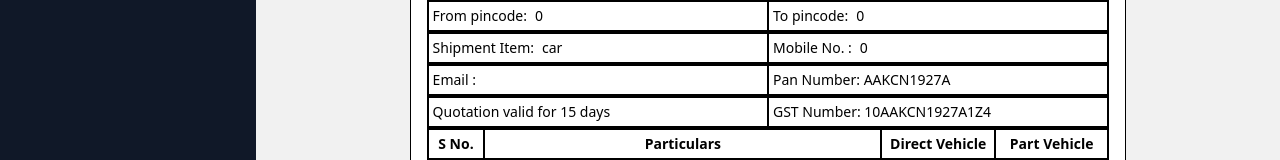
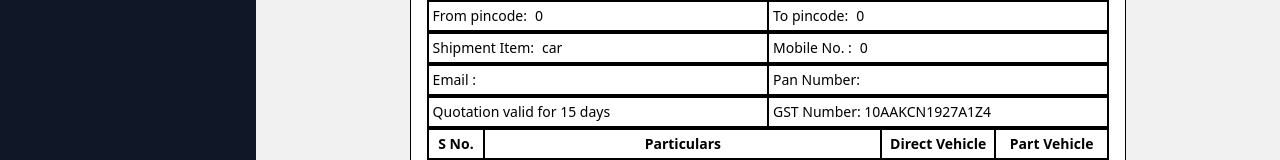
Before and after one commit to Ujjwal1327/bill, a Next.js app: page /dashboard/add-quotation in a window 1280 px wide. Shown: the part 389-549 px from the top of the page. Built offline with nearby package versions, Linux system fonts and the light colour scheme.

Commit message:
Update page.jsx

```diff
--- a/src/app/dashboard/add-quotation/page.jsx
+++ b/src/app/dashboard/add-quotation/page.jsx
@@ -325,7 +325,7 @@ const addquotation = () => {
                 <input type="text" className="outline-none border-none" value={email} onChange={(e) => setEmail(e.target.value)} />
               </div>
               <div className="border  flex gap-2 w-6/12 p-1">
-                <p className="text-sm">Pan Number: AAKCN1927A</p>
+                <p className="text-sm">Pan Number: </p>
               </div>
             </div>
 
```
